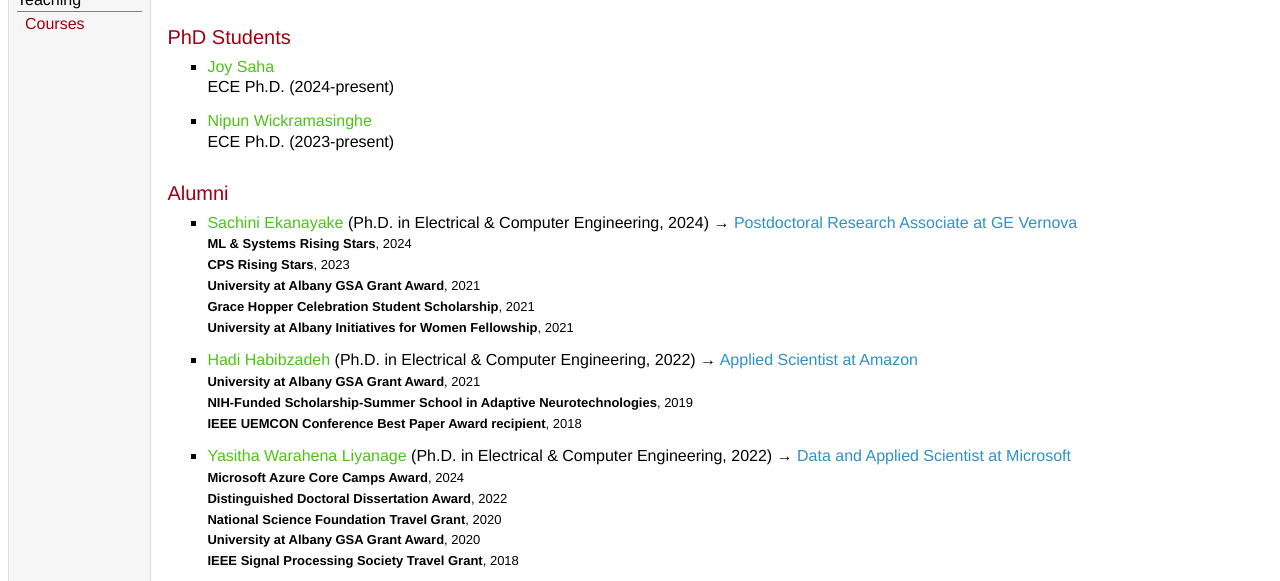
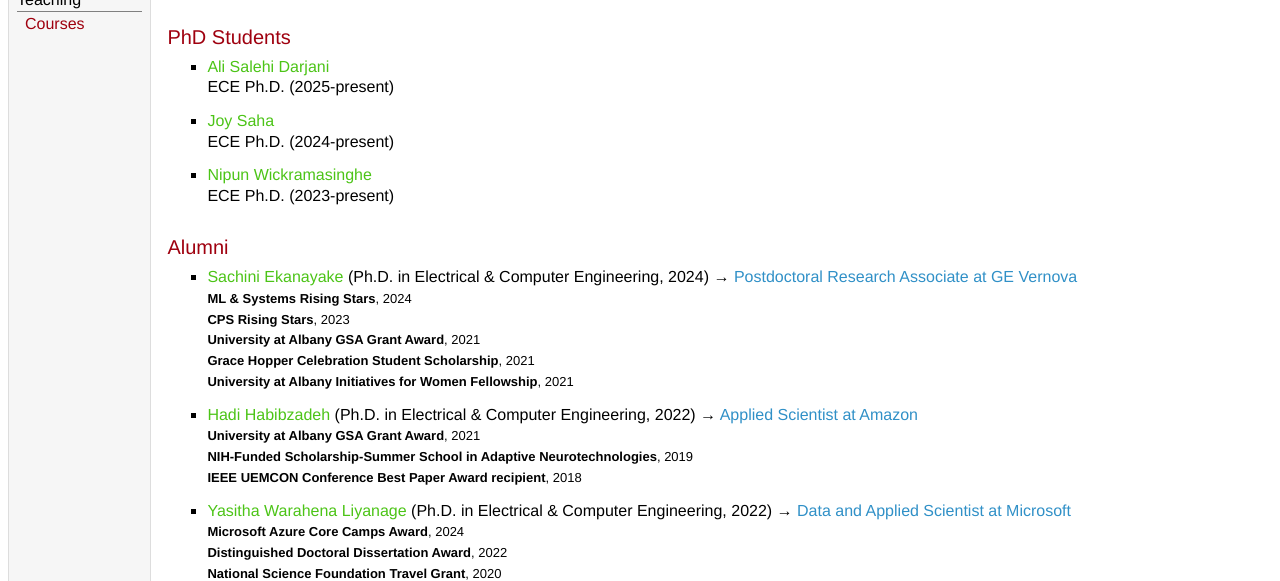
Before and after one commit to IMAgINE9Lab/imagine9lab.github.io, a plain HTML site: page research_group.html in a window 1280 px wide. Shown: the part 211-792 px from the top of the page. Drawn offline with Linux system fonts and the light colour scheme.

Commit message:
Update research_group.html

```diff
--- a/research_group.html
+++ b/research_group.html
@@ -57,14 +57,21 @@ communications, pervasive computing, optimization">
 <h2>PhD Students</h2>
 <ul>
 	<li>
-		<p><a href="">Joy Saha</a><br>
+		<p><a href="https://www.linkedin.com/in/ali-salehi-darjani-b6965b207/">Ali Salehi Darjani</a><br>
+			ECE Ph.D. (2025-present)
+		</p>
+	</li>
+</ul>
+<ul>
+	<li>
+		<p><a href="https://bd.linkedin.com/in/joy-saha-a60204250">Joy Saha</a><br>
 			ECE Ph.D. (2024-present)
 		</p>
 	</li>
 </ul>
 <ul>
 	<li>
-		<p><a href="">Nipun Wickramasinghe</a><br>
+		<p><a href="https://www.researchgate.net/profile/Nipun-Wickramasinghe">Nipun Wickramasinghe</a><br>
 			ECE Ph.D. (2023-present)
 		</p>
 	</li>
```
